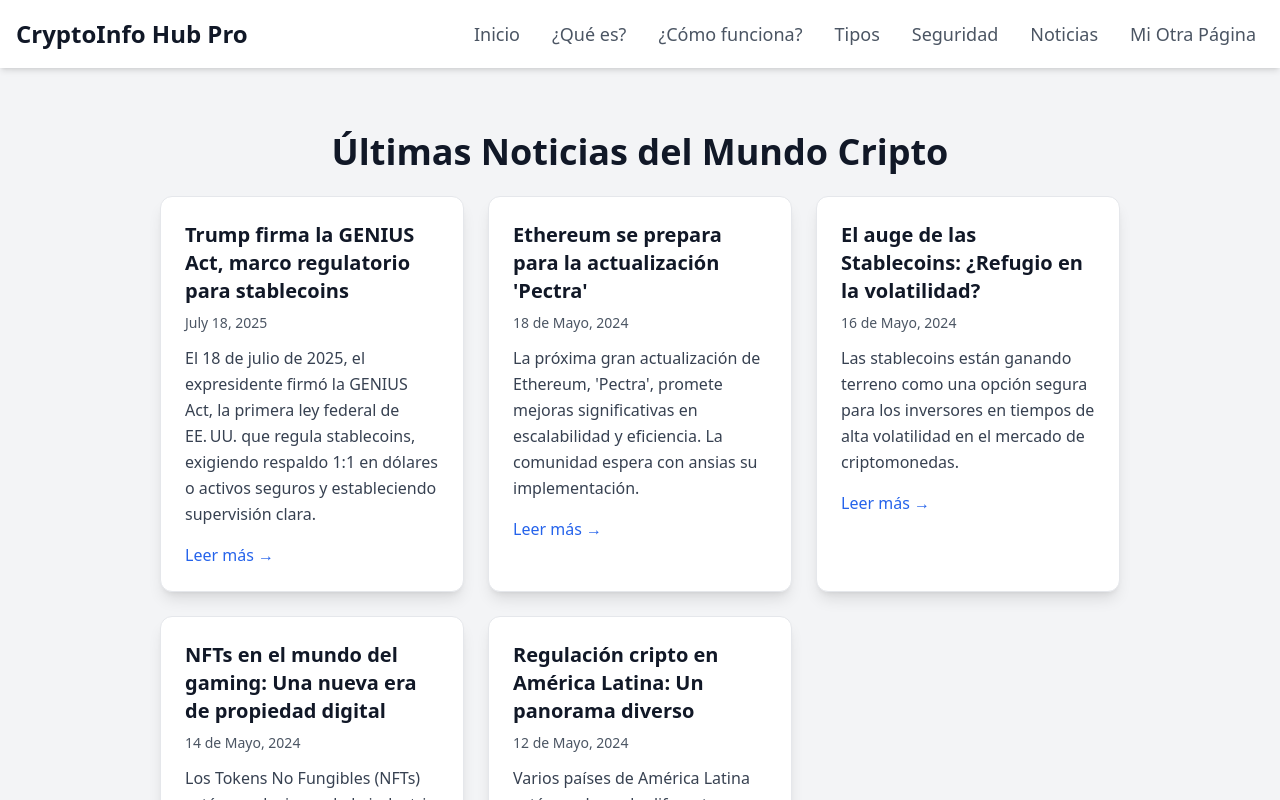
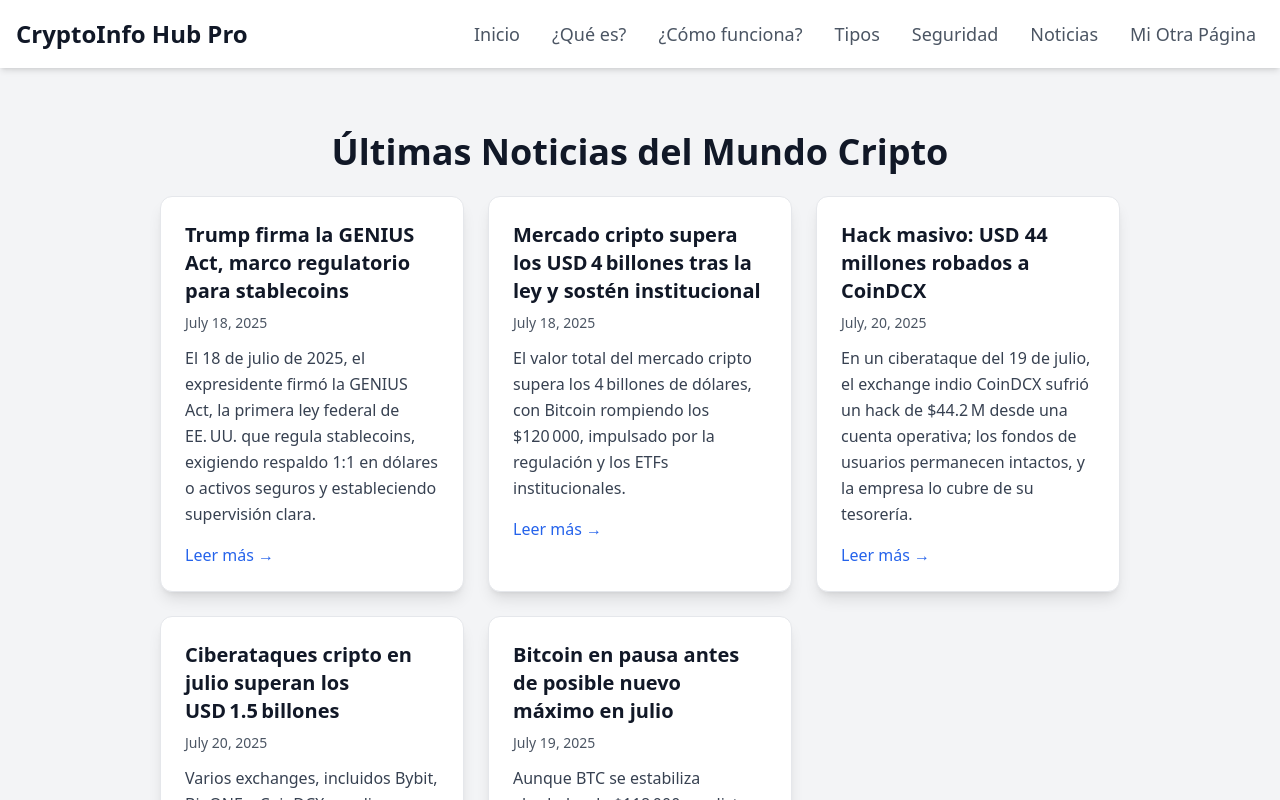
Before and after one commit to jajajajaprr/crypto-landing, a React (Create React App) app: page / in a window 1280 px wide. Both pictures are taken after a click on the button "Noticias". Shown: the top 800 px of the page. Built offline with nearby package versions, Linux system fonts and the light colour scheme.

Commit message:
Update CryptoNews.js

```diff
--- a/src/components/CryptoNews.js
+++ b/src/components/CryptoNews.js
@@ -10,32 +10,32 @@ const CryptoNews = () => {
       link: "https://www.cbsnews.com/news/trump-signs-genius-act-crypto-bill/"
     },
     {
-      id: 2,
-      title: "Ethereum se prepara para la actualización 'Pectra'",
-      date: "18 de Mayo, 2024",
-      summary: "La próxima gran actualización de Ethereum, 'Pectra', promete mejoras significativas en escalabilidad y eficiencia. La comunidad espera con ansias su implementación.",
-      link: "#"
+     id: 2,
+      title: "Mercado cripto supera los USD 4 billones tras la ley y sostén institucional",
+      date: "July 18, 2025",
+      summary: "El valor total del mercado cripto supera los 4 billones de dólares, con Bitcoin rompiendo los $120 000, impulsado por la regulación y los ETFs institucionales.",
+      link: "https://www.reuters.com/business/crypto-sector-breaches-4-trillion-market-value-during-pivotal-week-2025-07-18/"
     },
     {
       id: 3,
-      title: "El auge de las Stablecoins: ¿Refugio en la volatilidad?",
-      date: "16 de Mayo, 2024",
-      summary: "Las stablecoins están ganando terreno como una opción segura para los inversores en tiempos de alta volatilidad en el mercado de criptomonedas.",
-      link: "#"
+      title: "Hack masivo: USD 44 millones robados a CoinDCX",
+      date: "July, 20, 2025",
+      summary: "En un ciberataque del 19 de julio, el exchange indio CoinDCX sufrió un hack de $44.2 M desde una cuenta operativa; los fondos de usuarios permanecen intactos, y la empresa lo cubre de su tesorería.",
+      link: "https://cryptorank.io/news/feed/edb3d-bitcoin-exchange-coin-dcx-lost-44-million-due-to-hack"
     },
     {
       id: 4,
-      title: "NFTs en el mundo del gaming: Una nueva era de propiedad digital",
-      date: "14 de Mayo, 2024",
-      summary: "Los Tokens No Fungibles (NFTs) están revolucionando la industria de los videojuegos, permitiendo a los jugadores poseer activos únicos dentro de los juegos.",
-      link: "#"
+      title: "Ciberataques cripto en julio superan los USD 1.5 billones",
+      date: "July 20, 2025",
+      summary: "Varios exchanges, incluidos Bybit, BigONE y CoinDCX, perdieron colectivamente $1.5 billones en ciberataques durante julio, reflejando alto riesgo para la seguridad centralizada.",
+      link: "https://www.ainvest.com/news/cryptocurrency-exchanges-lose-1-5-billion-july-2025-hacks-2507/"
     },
     {
       id: 5,
-      title: "Regulación cripto en América Latina: Un panorama diverso",
-      date: "12 de Mayo, 2024",
-      summary: "Varios países de América Latina están explorando diferentes enfoques para regular las criptomonedas, desde la adopción hasta la prohibición.",
-      link: "#"
+      title: "Bitcoin en pausa antes de posible nuevo máximo en julio",
+      date: "July 19, 2025",
+      summary: "Aunque BTC se estabiliza alrededor de $118 000, analistas, como Michael Harvey de Galaxy Digital, anticipan que podría alcanzar un nuevo ATH antes de fin de mes.",
+      link: "https://cointelegraph.com/news/bitcoin-price-consolidation-phase-possible-july-highs-forecast-trader?"
     },
   ];
 
```
